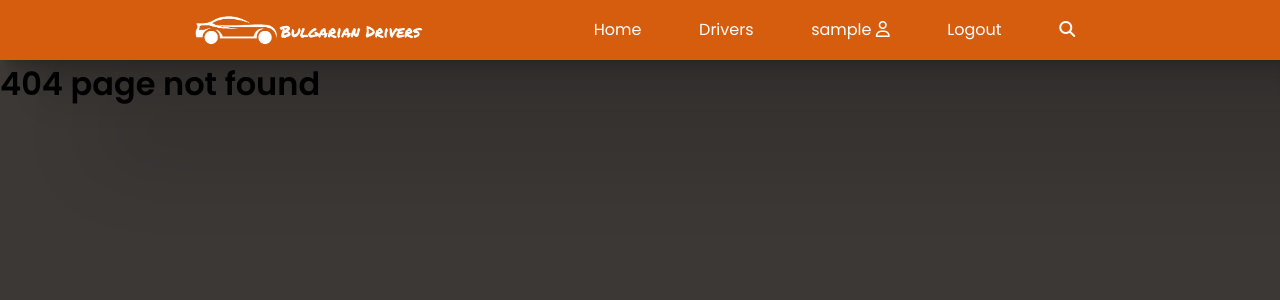
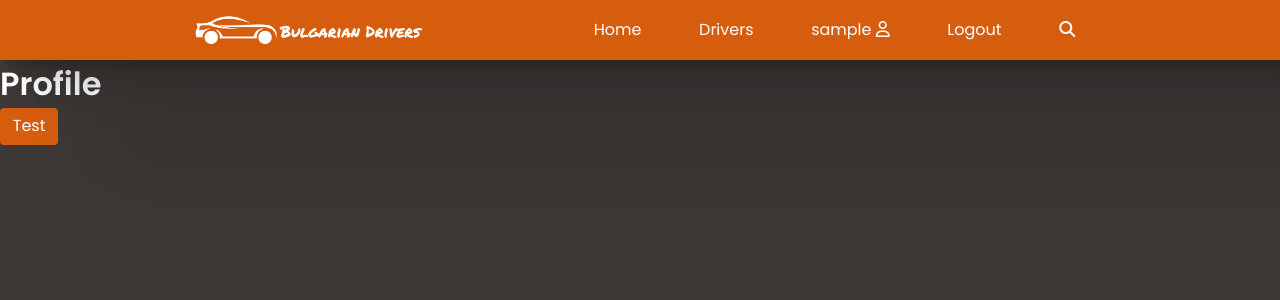
Before and after one commit to VlahOff/BulgarianDrivers, a React (Create React App) app in the folder bulgarian-drivers/: page /profile in a window 1280 px wide. Before the commit this address had no page. Shown: the top 300 px of the page. Built offline with nearby package versions, Linux system fonts and the light colour scheme; sample sign-in values are in the browser's storage.

Commit message:
Added route protection

```diff
--- a/bulgarian-drivers/src/RouterOutlet.js
+++ b/bulgarian-drivers/src/RouterOutlet.js
@@ -1,23 +1,40 @@
+import { useContext } from 'react';
 import { Route, Routes } from 'react-router-dom';
+
+import AuthContext from './contexts/authContext';
+
 import CreatePost from './components/createPost/CreatePost';
+import DriversList from './components/drivers/DriversList';
 import HomePage from './components/home/HomePage';
 import Login from './components/login/Login';
 import PostDetails from './components/postDetails/PostDetails';
-import DriversList from './components/drivers/DriversList';
+import Profile from './components/profile/Profile';
 import Register from './components/register/Register';
 import Search from './components/search/Search';
+import ProtectedRoute from './components/UI/ProtectedRoute';
 
 const RouterOutlet = () => {
+  const { user } = useContext(AuthContext);
+
   return (
     <Routes>
       <Route path="*" element={<h1>404 page not found</h1>} />
       <Route path="/" element={<HomePage />} />
       <Route path="/search" element={<Search />} />
+      <Route path="/create-post" element={
+        <ProtectedRoute user={user}>
+          <CreatePost />
+        </ProtectedRoute>
+      } />
+      <Route path="/drivers" element={<DriversList />} />
+      <Route path="/drivers/:id" element={<PostDetails />} />
       <Route path="/login" element={<Login />} />
       <Route path="/register" element={<Register />} />
-      <Route path="/create-post" element={<CreatePost />} />
-      <Route path="/drivers" element={<DriversList />} />
-      <Route path="/drivers/:id" element={<PostDetails />} />
+      <Route path="/profile" element={
+        <ProtectedRoute user={user}>
+          <Profile />
+        </ProtectedRoute>
+      } />
     </Routes>
   );
 };
--- a/bulgarian-drivers/src/components/UI/Modal.module.css
+++ b/bulgarian-drivers/src/components/UI/Modal.module.css
@@ -18,3 +18,15 @@
   z-index: 30;
   animation: slide-down 300ms ease-out forwards;
 }
+
+@keyframes slide-down {
+  from {
+    opacity: 0;
+    top: 0;
+  }
+
+  to {
+    opacity: 1;
+    top: 50%;
+  }
+}
--- /dev/null
+++ b/bulgarian-drivers/src/components/UI/ProtectedRoute.js
@@ -0,0 +1,10 @@
+import { Navigate } from 'react-router-dom';
+
+const ProtectedRoute = (props) => {
+  if (!props.user) {
+    return <Navigate to="/login" replace />;
+  }
+  return props.children;
+};
+
+export default ProtectedRoute;
--- a/bulgarian-drivers/src/components/postDetails/PostDetails.js
+++ b/bulgarian-drivers/src/components/postDetails/PostDetails.js
@@ -1,5 +1,5 @@
 import { useContext, useEffect, useState } from 'react';
-import { useParams } from 'react-router-dom';
+import { useNavigate, useParams } from 'react-router-dom';
 
 import AuthContext from '../../contexts/authContext';
 import * as postService from '../../services/postsService';
@@ -7,15 +7,16 @@ import * as postService from '../../services/postsService';
 import Button from '../UI/Button';
 import Card from '../UI/Card';
 import AddCommentModal from './AddCommentModal';
+import Comment from './Comment';
 import DeleteCommentModal from './DeleteCommentModal';
 import EditCommentModal from './EditCommentModal';
-import Comment from './Comment';
 
 import classes from './PostDetails.module.css';
 
 const PostDetails = (props) => {
   const { id } = useParams();
   const authCtx = useContext(AuthContext);
+  const navigate = useNavigate();
 
   const [car, setCar] = useState({});
   const [comments, setComments] = useState([]);
@@ -43,7 +44,12 @@ const PostDetails = (props) => {
   };
 
   const toggleAddModal = () => {
-    setIsAddModalOpen(state => !state);
+    if (authCtx.user) {
+      setIsAddModalOpen(state => !state);
+      return;
+    }
+
+    navigate('/login');
   };
 
   const addEditedPost = (post) => {
@@ -67,7 +73,7 @@ const PostDetails = (props) => {
     setComments(state => {
       const oldState = [...state];
       const newState = oldState
-      .filter(p => p._id !== selectedPost._id);
+        .filter(p => p._id !== selectedPost._id);
 
       return [...newState];
     });
--- /dev/null
+++ b/bulgarian-drivers/src/components/profile/Profile.js
@@ -0,0 +1,17 @@
+import { useContext } from 'react';
+import { ErrorContext } from '../../contexts/errorContext';
+import Button from '../UI/Button';
+import classes from './Profile.module.css';
+
+const Profile = (props) => {
+  const { toggle } = useContext(ErrorContext);
+
+  return (
+    <div className={classes.main}>
+      <h1>Profile</h1>
+      <Button onClick={toggle}>Test</Button>
+    </div>
+  );
+};
+
+export default Profile;
--- /dev/null
+++ b/bulgarian-drivers/src/components/profile/Profile.module.css
@@ -0,0 +1,3 @@
+.main {
+  color: white;
+}
```
